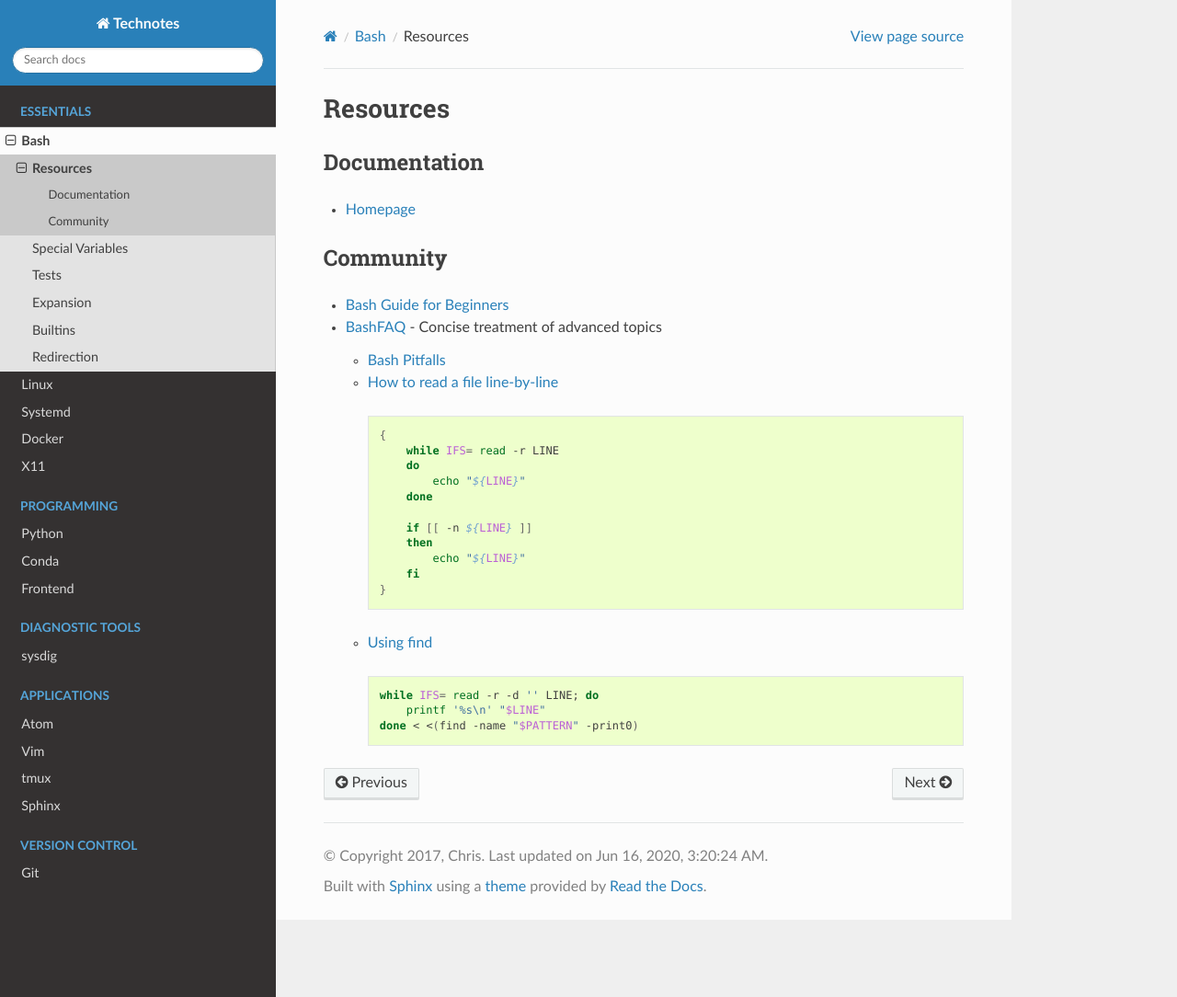
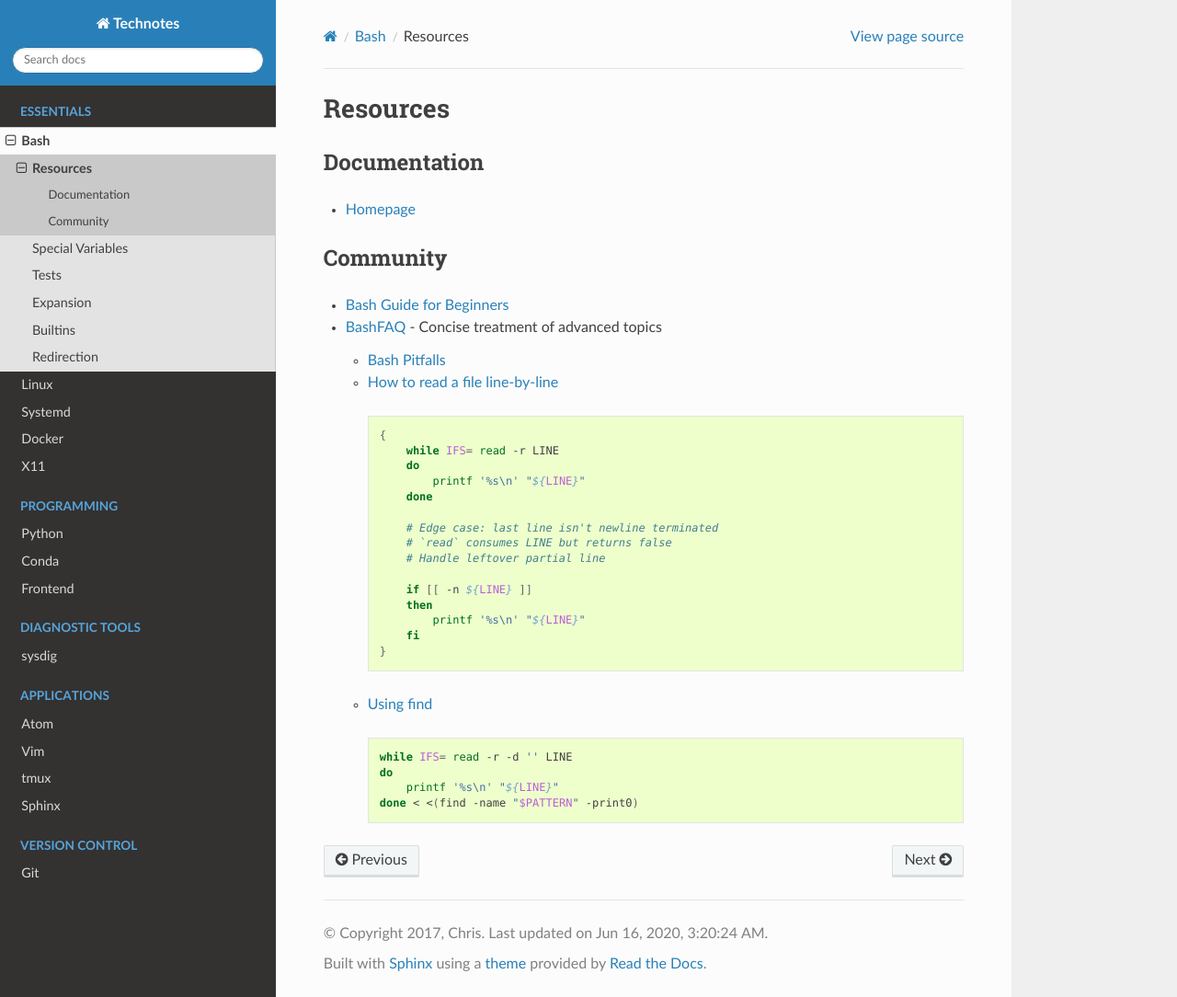
Before and after one commit to heterotopian/technotes, a Sphinx documentation site: the page built from source/bash/resource.rst, in a window 1280 px wide and 1084 px high. Shown: the whole window at 92% size. Built offline with Sphinx 7.4.7 and the Read the Docs theme 2.0.0, drawn with Linux system fonts in a browser that asks for light colours.

Commit message:
Formatting

```diff
--- a/source/bash/resource.rst
+++ b/source/bash/resource.rst
@@ -29,12 +29,16 @@ Community
             {
                 while IFS= read -r LINE
                 do
-                    echo "${LINE}"
+                    printf '%s\n' "${LINE}"
                 done
+
+                # Edge case: last line isn't newline terminated
+                # `read` consumes LINE but returns false
+                # Handle leftover partial line
 
                 if [[ -n ${LINE} ]]
                 then
-                    echo "${LINE}"
+                    printf '%s\n' "${LINE}"
                 fi
             }
 
@@ -44,6 +48,7 @@ Community
 
         .. code-block:: bash
 
-            while IFS= read -r -d '' LINE; do
-                printf '%s\n' "$LINE"
+            while IFS= read -r -d '' LINE
+            do
+                printf '%s\n' "${LINE}"
             done < <(find -name "$PATTERN" -print0)
```
